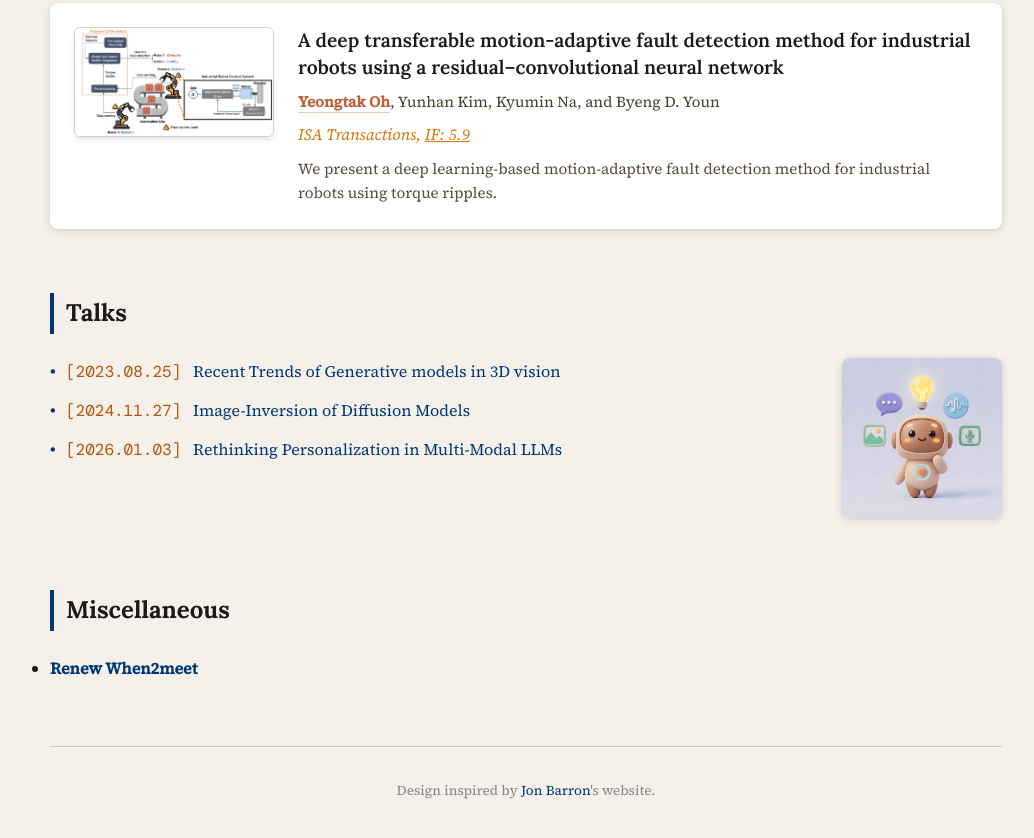
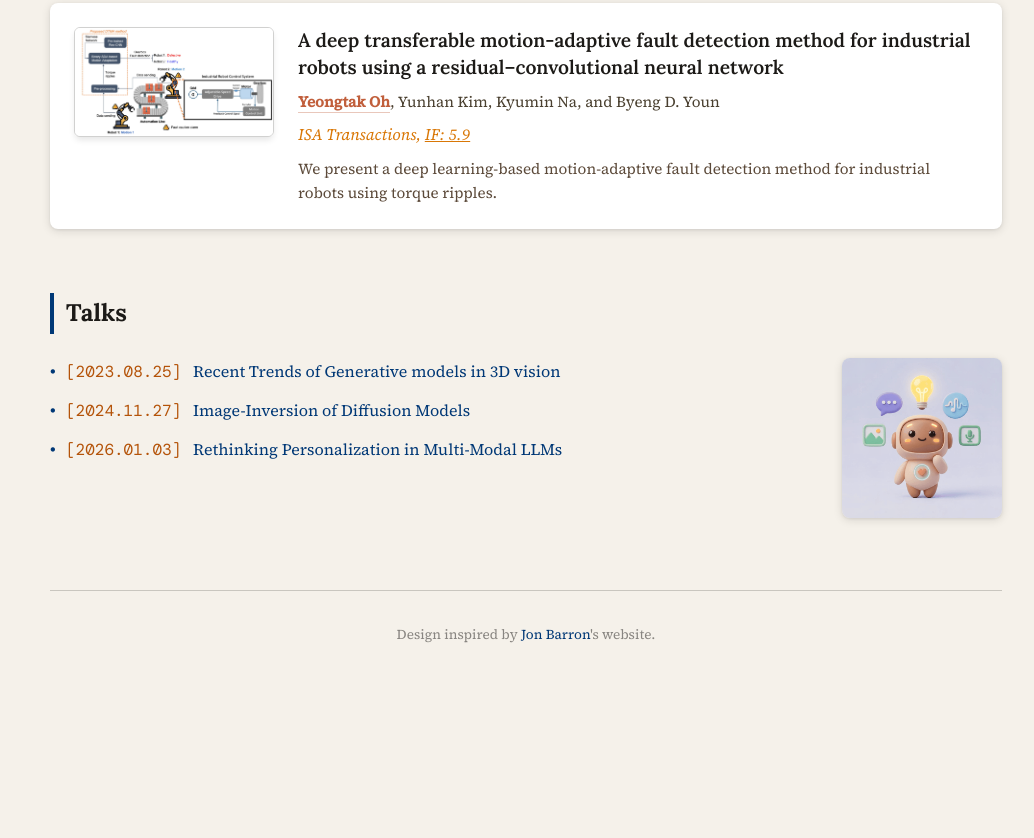
Before and after one commit to oyt9306/oyt9306.github.io, a plain HTML site: page index.html in a window 1280 px wide. Shown: the part 4539-5377 px from the top of the page, without its empty margins (114-1148 px from the left). After the commit the page ends 5233 px from the top, so only its background shows below. Drawn offline with nearby package versions, Linux system fonts and the light colour scheme; a web font is replaced by a local one.

Commit message:
Comment out miscellaneous section in index.html
Commented out the miscellaneous section in index.html.

```diff
--- a/index.html
+++ b/index.html
@@ -316,14 +316,14 @@
       </div>
     </section>
 
-    <section class="section miscellaneous">
+    <!-- <section class="section miscellaneous">
       <h2 class="section-title">Miscellaneous</h2>
       <ul class="misc-list">
         <li>
           <a href="https://oyt9306.github.io/renew-when2meet.github.io/" target="_blank" rel="noopener noreferrer"><b>Renew When2meet</b></a>
         </li>
       </ul>
-    </section>
+    </section> -->
 
     <footer class="footer">
       <p>
```
